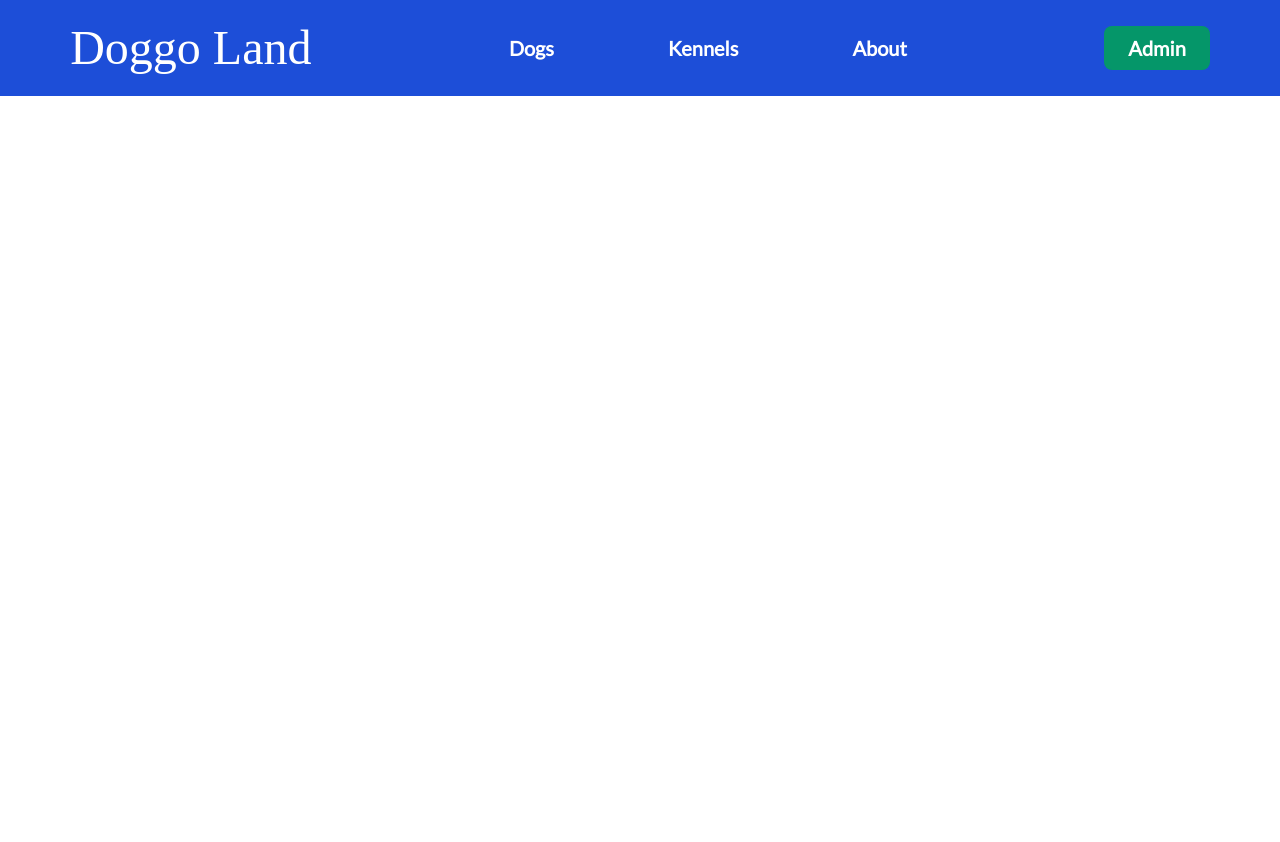
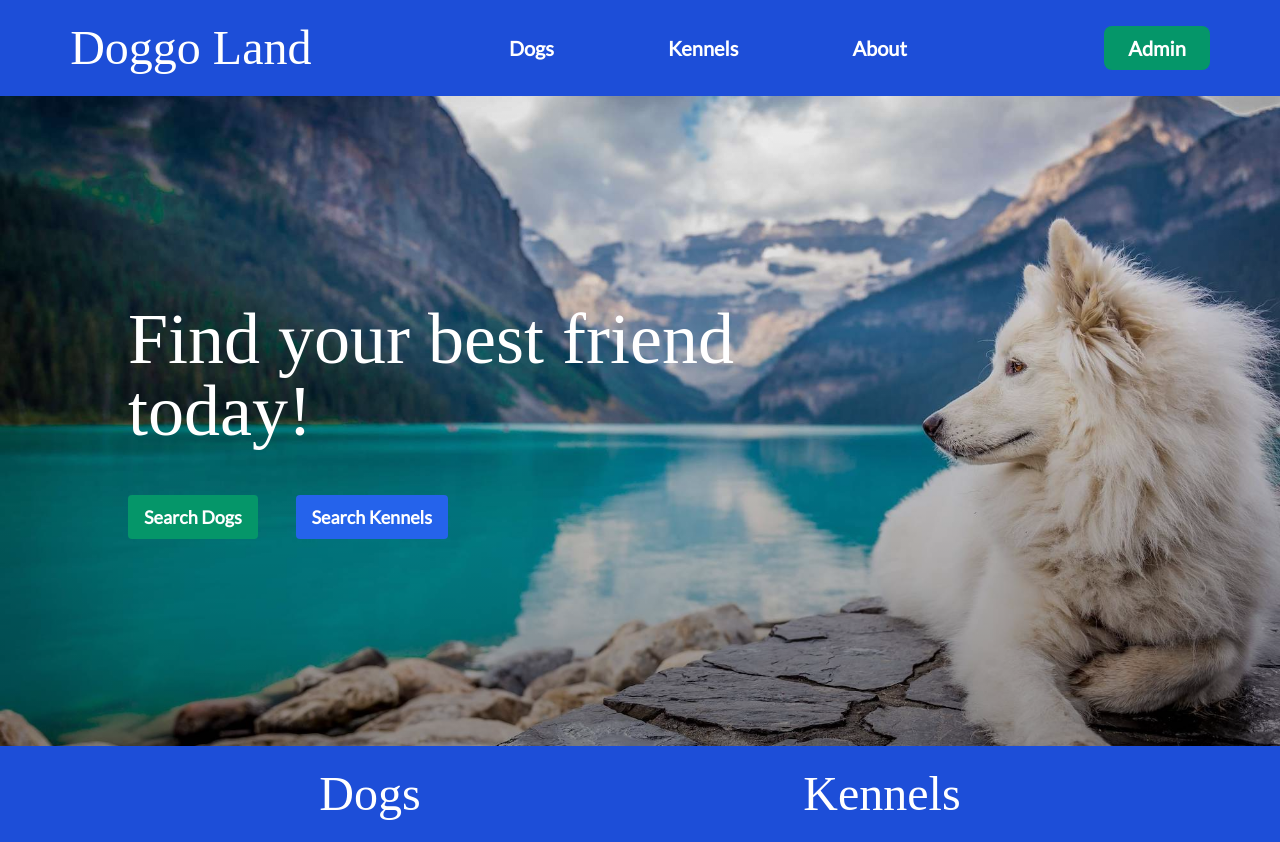
Before and after one commit to mattbasile/Doggo_Land_FE_Tutorial, a React (Create React App) app in the folder client/: page / in a window 1280 px wide. Before the commit the page ends 800 px from the top, so only its background shows below. Built offline with nearby package versions, Linux system fonts and the light colour scheme; no server answers; a web font is replaced by a local one.

Commit message:
Landing Page updated, dog data being passed to cards but not styled. Need a nondeclaritive way to pass kennel and dog data to reusable cards and card section

```diff
--- a/client/src/App.css
+++ b/client/src/App.css
@@ -4,3 +4,6 @@
 .body-font{
   font-family: 'Lato', sans-serif;
 }
+.text-10xl{
+  font-size: 4.5rem;
+}
--- a/client/src/Components/Users/Header.js
+++ b/client/src/Components/Users/Card.js
@@ -1,9 +1,9 @@
 import React from 'react'
 
-export default function Header() {
+export default function Card(props) {
     return (
         <div>
-
+            {props.dog.name}
         </div>
     )
 }
--- /dev/null
+++ b/client/src/Components/Users/CardSection.js
@@ -0,0 +1,12 @@
+import React from 'react'
+import Card from './Card'
+
+export default function CardSection(props) {
+    return (
+        <section>
+            {props.dogs.map(dog=>{
+                return <Card key={dog.id} dog={dog}/>
+            })}
+        </section>
+    )
+}
--- a/client/src/Pages/LandingPage.js
+++ b/client/src/Pages/LandingPage.js
@@ -1,12 +1,36 @@
 import React from 'react'
-
-export default function LandingPage() {
+import HeroImg from "../media/hero_img.jpg"
+// import Card Section
+import CardSection from "../Components/Users/CardSection"
+export default function LandingPage(props) {
+    const heroBgStyle ={
+        background:`linear-gradient(to bottom, rgba(0,0,0,0), rgba(0,0,0,.4)), url(${HeroImg})`,
+        backgroundPosition: 'center',
+        backgroundSize: 'cover',
+        height: '650px'
+    }
     return (
-        <div >
+        <section >
            {/* Header */}
+           <div style={heroBgStyle} className="w-full flex items-center">
+               <div className="w-1/2 ml-32">
+                    <h2 className="text-5xl title-font text-10xl text-white ">Find your best friend today!</h2>
+                    <div className="w-1/2 mt-12 flex justify-between">
+                        <button className="bg-green-600 py-2 px-4 text-lg rounded text-white font-semibold body-font">Search Dogs</button>
+                        <button className="bg-blue-600 py-2 px-4 text-lg rounded text-white font-semibold body-font">Search Kennels</button>
+                    </div>
+               </div>
+           </div>
            {/* Dog | Kennel Toggle */}
+            <div className="h-24 bg-blue-700 text-white title-font ">
+                <div className="h-24 flex text-5xl w-4/5 items-center justify-around mx-auto">
+                    <p>Dogs</p>
+                    <p>Kennels</p>
+                </div>
+            </div>
            {/* Card Section -> Cards */}
+            <CardSection dogs={props.dogs}/>
            {/* Filter */}
-        </div>
+        </section>
     )
 }
```
Also changed, not shown: client/src/media/hero_img.jpg (added).
